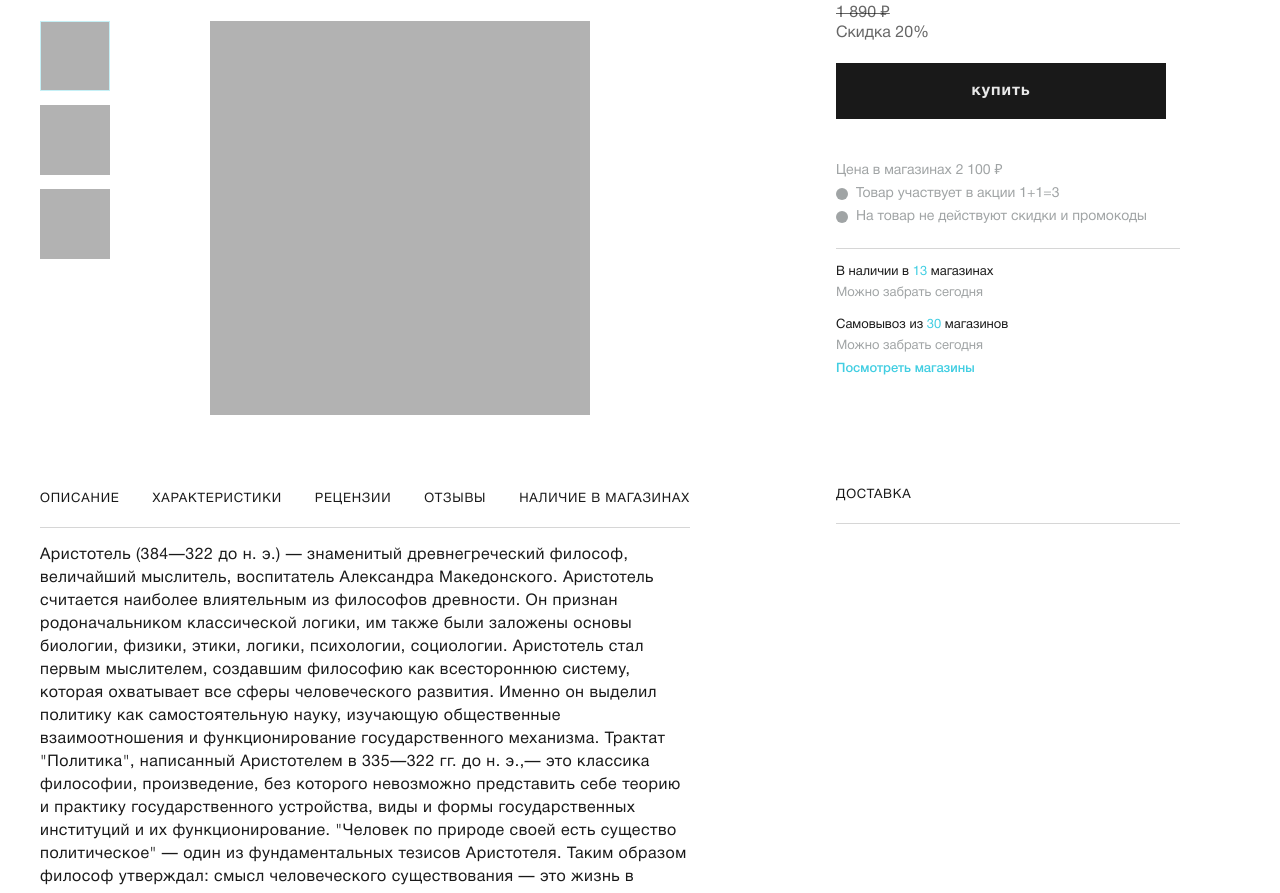
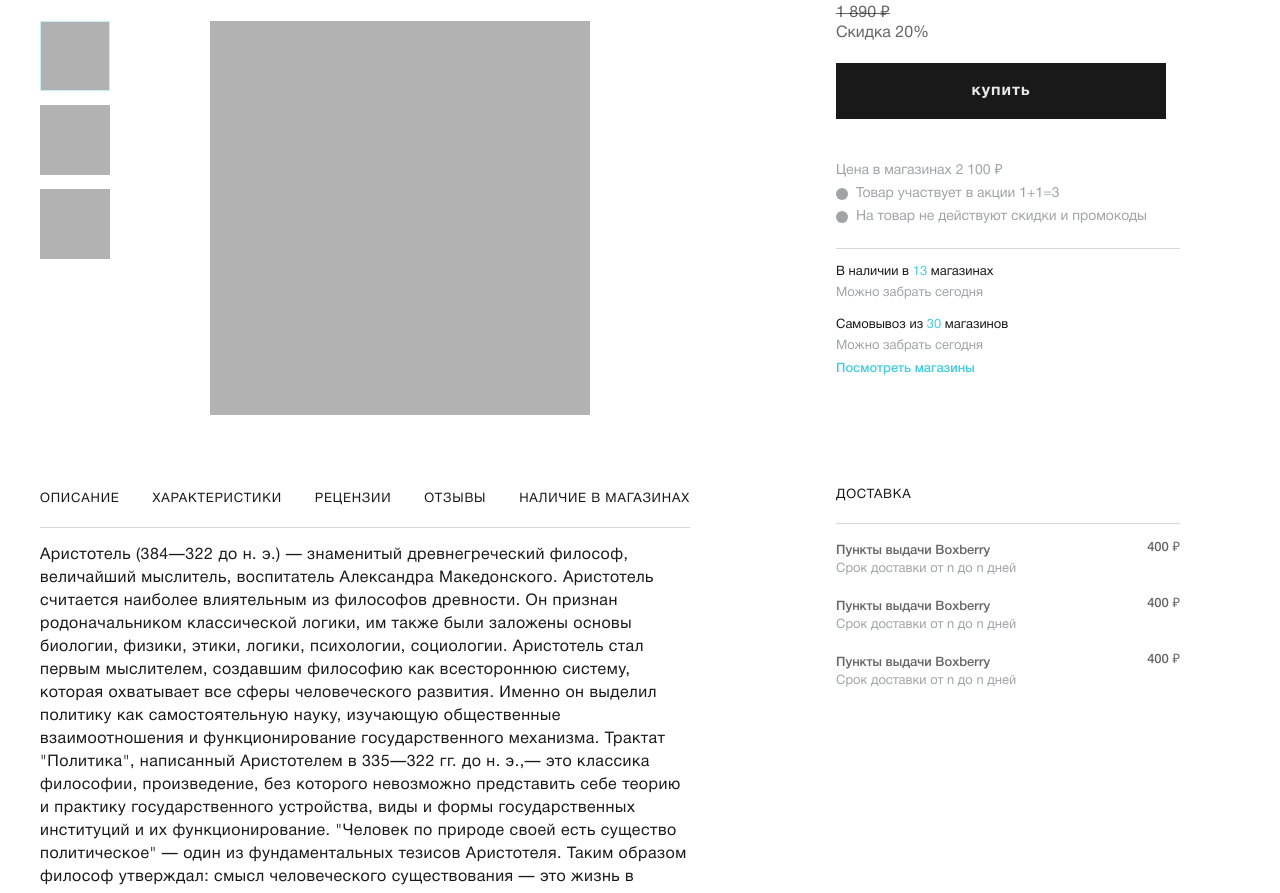
Before and after one commit to daniilgrigoryev/shop-republica-markup, a plain HTML site: page src/index.html in a window 1280 px wide. Shown: the part 356-1249 px from the top of the page. Drawn offline with Linux system fonts and the light colour scheme.

Commit message:
еще доверстал

```diff
--- a/src/index.html
+++ b/src/index.html
@@ -185,6 +185,31 @@
             <ul class="flex">
               <li class="flex product__delivery">
                 <a href="" class="uppercase">Доставка</a>
+              </li>
+            </ul>
+          </div>
+          <div class="delivery__places">
+            <ul>
+              <li class="delivery__place-item flex">
+                <div class="delivery__place-description">
+                  <b class="delivery__place-title">Пункты выдачи Boxberry</b>
+                  <p class="delivery__place-info">Срок доставки от n до n дней</p>
+                </div>
+                <div class="delivery__place-price">400 ₽</div>
+              </li>
+              <li class="delivery__place-item flex">
+                <div class="delivery__place-description">
+                  <b class="delivery__place-title">Пункты выдачи Boxberry</b>
+                  <p class="delivery__place-info">Срок доставки от n до n дней</p>
+                </div>
+                <div class="delivery__place-price">400 ₽</div>
+              </li>
+              <li class="delivery__place-item flex">
+                <div class="delivery__place-description">
+                  <b class="delivery__place-title">Пункты выдачи Boxberry</b>
+                  <p class="delivery__place-info">Срок доставки от n до n дней</p>
+                </div>
+                <div class="delivery__place-price">400 ₽</div>
               </li>
             </ul>
           </div>
--- a/src/styles/main.css
+++ b/src/styles/main.css
@@ -496,10 +496,57 @@ ul.breadcrumbs__crumbs{
   width: 344px;
   margin-right: 60px;
 }
+.product__col--actions .product__delivery a:hover{
+  border-bottom: 3px solid transparent;
+}
+.delivery__places ul{
+  padding-left: 0;
+}
+.delivery__place-item{
+  justify-content: space-between;
+  align-items: flex-start;
+  margin: 15px 0;
+}
+.delivery__place-description{
+  width: 217px;
+}
+.delivery__place-title{
+  font-family: 'HelveticaNeueCyr';
+  font-size: 13px;
+  font-weight: 500;
+  font-style: normal;
+  font-stretch: normal;
+  line-height: 1.23;
+  letter-spacing: normal;
+  text-align: right;
+  color: rgba(0, 0, 0, 0.6);
+}
+.delivery__place-info{
+  font-family: 'HelveticaNeueCyr';
+  font-size: 13px;
+  font-weight: normal;
+  font-style: normal;
+  font-stretch: normal;
+  line-height: 1.23;
+  letter-spacing: normal;
+  color: #a0a4a5;
+  margin: 3px 0;
+}
+.delivery__place-price{
+  font-family: 'HelveticaNeueCyr';
+  font-size: 13px;
+  font-weight: 500;
+  font-style: normal;
+  font-stretch: normal;
+  line-height: 1.23;
+  letter-spacing: normal;
+  text-align: right;
+  color: rgba(0, 0, 0, 0.6);
+}
+
 .rating-stars{
   align-content: center;
   align-items: center;
-
 }
 .rating-stars__title{
   color: rgba(0, 0, 0, 0.6);
```
